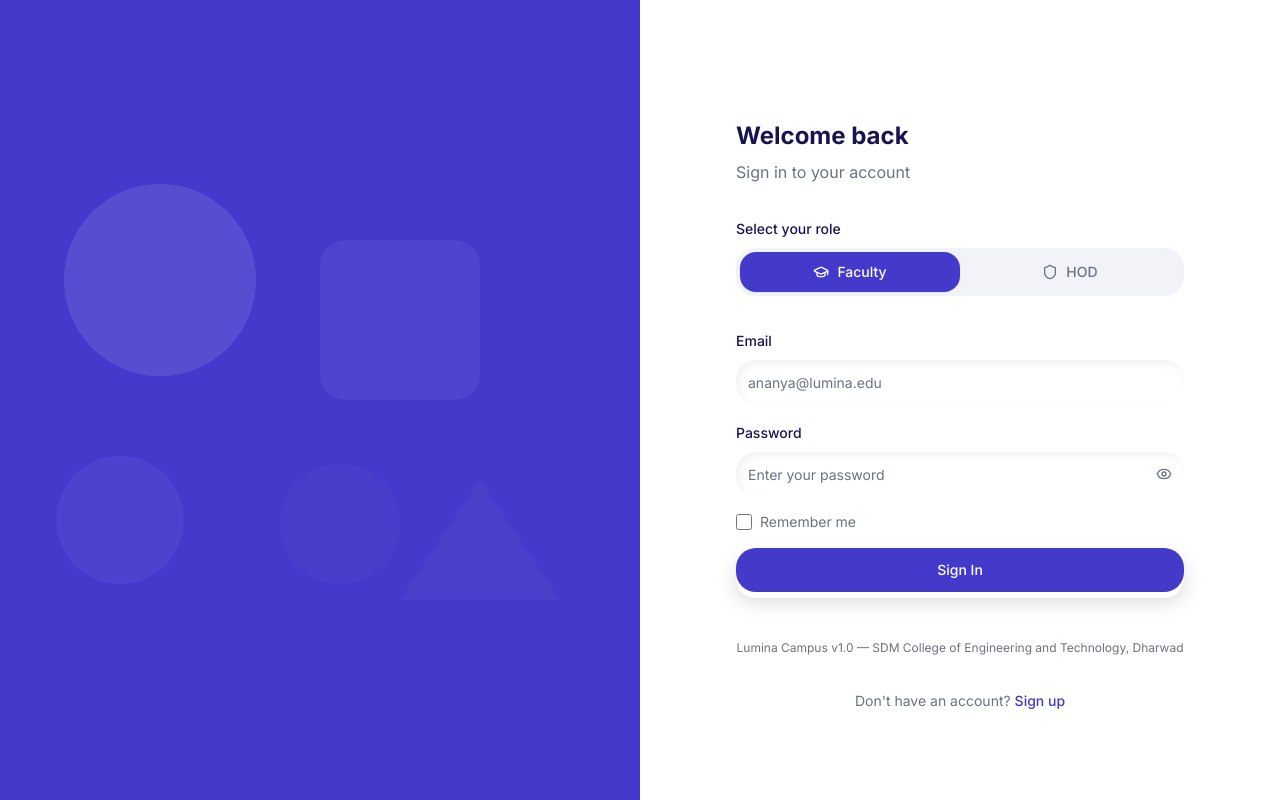
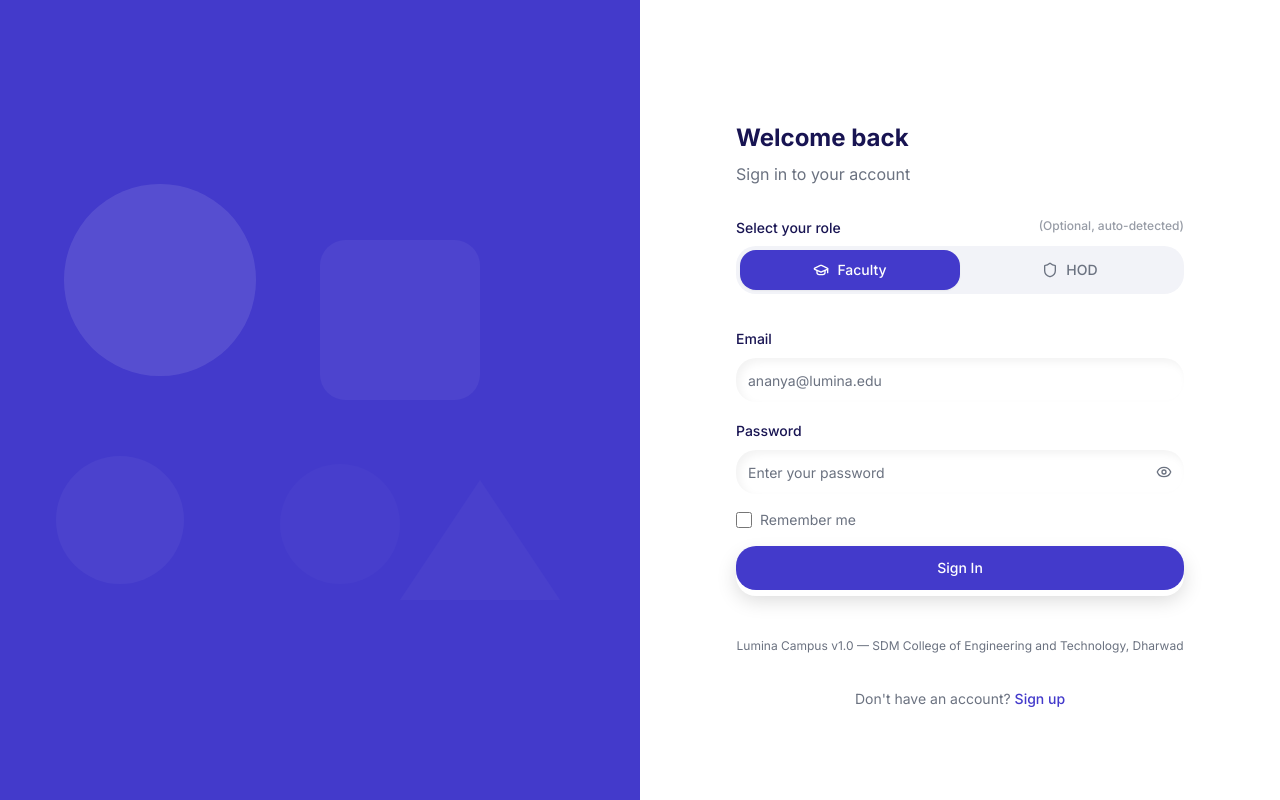
Before and after one commit to pavancjakati-blip/lumina-campus, a React (Vite) app in the folder lumina-connect-main/lumina-connect-main/: page /login in a window 1280 px wide. Built offline with nearby package versions, Linux system fonts and the light colour scheme; no server answers; the HTML template or start-up script is replaced by a standard one.

Commit message:
Revert "Remove optional auto-detected hint from login role toggle"
This reverts commit 88be93b150ed3c523b903f2a2f62059a2c64e3a2.

```diff
--- a/lumina-connect-main/lumina-connect-main/src/pages/LoginPage.tsx
+++ b/lumina-connect-main/lumina-connect-main/src/pages/LoginPage.tsx
@@ -83,8 +83,9 @@ export default function LoginPage() {
 
           {/* Role toggle */}
           <div className="space-y-2">
-            <label className="text-sm font-medium text-foreground">
-              Select your role
+            <label className="text-sm font-medium text-foreground flex justify-between">
+              <span>Select your role</span>
+              <span className="text-xs text-muted-foreground opacity-70">(Optional, auto-detected)</span>
             </label>
             <div className="flex bg-muted rounded-xl p-1">
               {[
```
